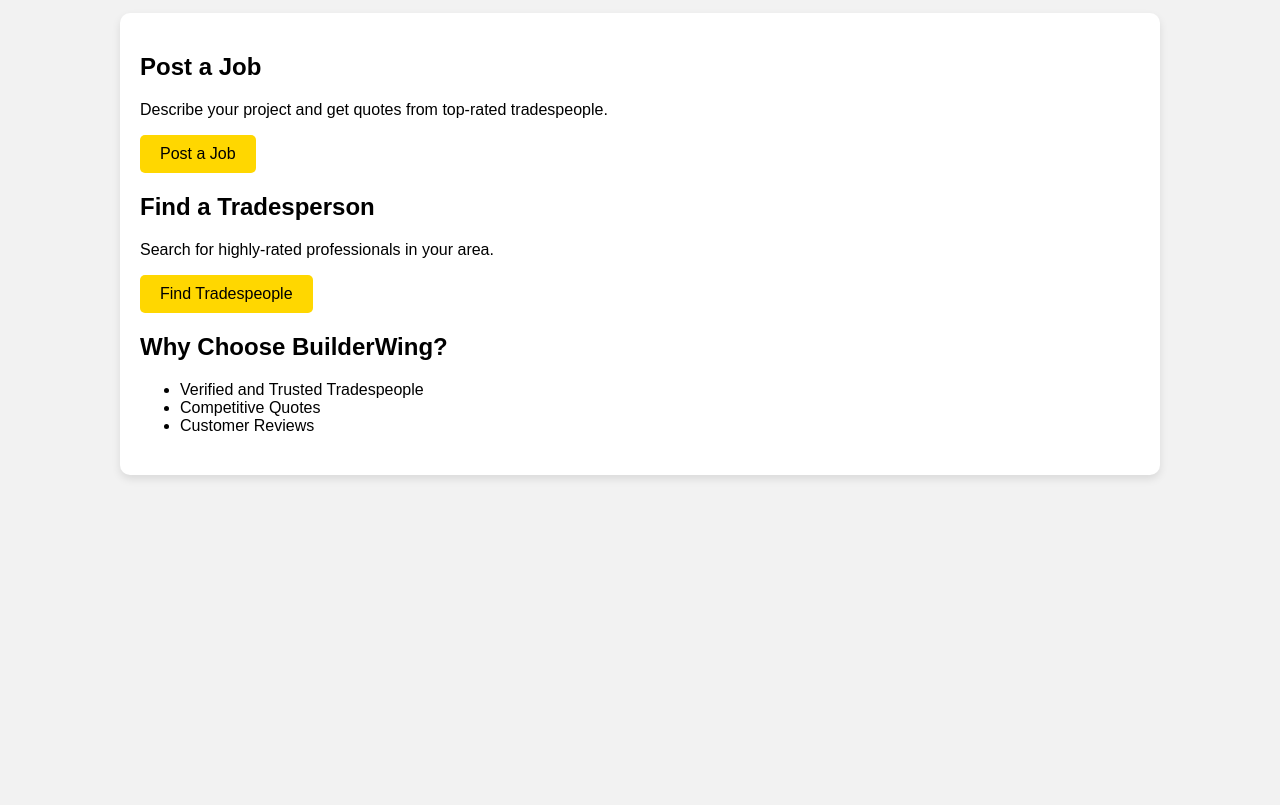
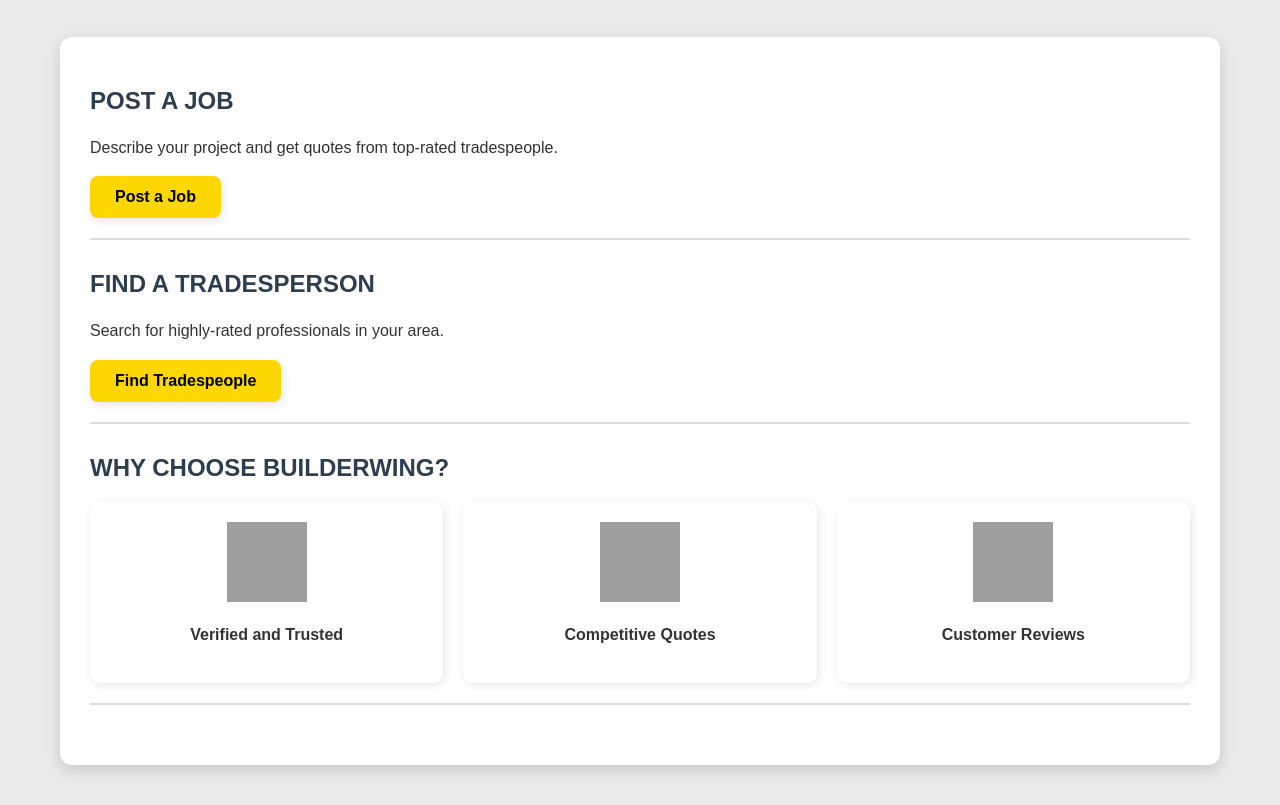
Before and after one commit to Blokas113/builderwing, a plain HTML site: page index.html in a window 1280 px wide. Shown: the part 75-880 px from the top of the page. Before the commit the page ends 800 px from the top, so only its background shows below. Drawn offline with Linux system fonts and the light colour scheme; grey boxes are pictures that could not be loaded.

Commit message:
Update index.html

```diff
--- a/index.html
+++ b/index.html
@@ -6,39 +6,73 @@
     <title>BuilderWing - Find Trusted Tradespeople</title>
     <style>
         body {
-            font-family: Arial, sans-serif;
+            font-family: 'Arial', sans-serif;
             margin: 0;
             padding: 0;
-            background-color: #f2f2f2;
+            background-color: #EAEAEA;
+            color: #333;
         }
         .header {
             background-color: #2C3E50;
             color: white;
             padding: 20px;
             text-align: center;
-            font-size: 24px;
+            font-size: 28px;
+            font-weight: bold;
+            text-transform: uppercase;
         }
         .container {
-            max-width: 1000px;
-            margin: 20px auto;
+            max-width: 1100px;
+            margin: 40px auto;
             background: white;
-            padding: 20px;
-            border-radius: 10px;
-            box-shadow: 0px 4px 8px rgba(0, 0, 0, 0.1);
+            padding: 30px;
+            border-radius: 12px;
+            box-shadow: 0px 5px 15px rgba(0, 0, 0, 0.15);
         }
         .section {
-            margin-bottom: 20px;
+            margin-bottom: 30px;
+            border-bottom: 2px solid #DDD;
+            padding-bottom: 20px;
+        }
+        h2 {
+            font-size: 24px;
+            color: #2C3E50;
+            text-transform: uppercase;
+            font-weight: bold;
+        }
+        p {
+            font-size: 16px;
+            line-height: 1.6;
         }
         .btn {
             display: inline-block;
             background: #FFD700;
             color: black;
-            padding: 10px 20px;
+            padding: 12px 25px;
             text-decoration: none;
-            border-radius: 5px;
+            border-radius: 8px;
+            font-weight: bold;
+            font-size: 16px;
+            box-shadow: 2px 3px 10px rgba(0, 0, 0, 0.1);
         }
         .btn:hover {
             background: #f2c200;
+        }
+        .features {
+            display: flex;
+            gap: 20px;
+        }
+        .feature-card {
+            flex: 1;
+            background: #FFF;
+            padding: 20px;
+            border-radius: 10px;
+            box-shadow: 2px 2px 10px rgba(0, 0, 0, 0.1);
+            text-align: center;
+        }
+        .feature-card img {
+            width: 80px;
+            height: 80px;
         }
     </style>
 </head>
@@ -57,11 +91,20 @@
         </div>
         <div class="section">
             <h2>Why Choose BuilderWing?</h2>
-            <ul>
-                <li>Verified and Trusted Tradespeople</li>
-                <li>Competitive Quotes</li>
-                <li>Customer Reviews</li>
-            </ul>
+            <div class="features">
+                <div class="feature-card">
+                    <img src="https://cdn-icons-png.flaticon.com/512/3076/3076404.png" alt="Trusted Tradespeople">
+                    <p><strong>Verified and Trusted</strong></p>
+                </div>
+                <div class="feature-card">
+                    <img src="https://cdn-icons-png.flaticon.com/512/2331/2331970.png" alt="Competitive Quotes">
+                    <p><strong>Competitive Quotes</strong></p>
+                </div>
+                <div class="feature-card">
+                    <img src="https://cdn-icons-png.flaticon.com/512/747/747376.png" alt="Customer Reviews">
+                    <p><strong>Customer Reviews</strong></p>
+                </div>
+            </div>
         </div>
     </div>
 </body>
```
